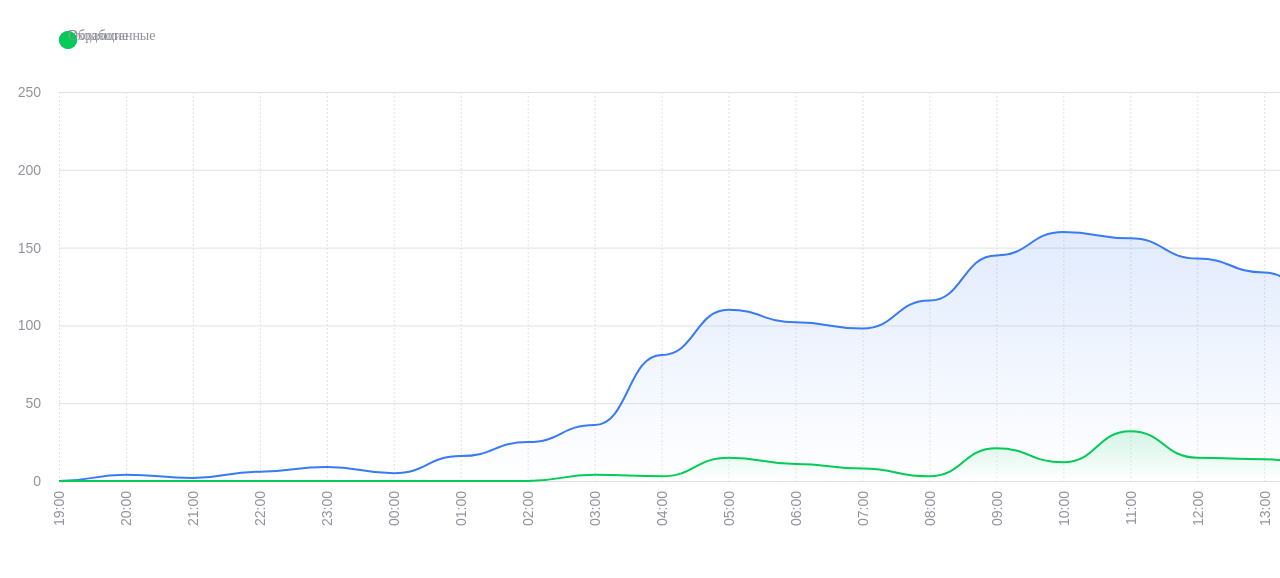
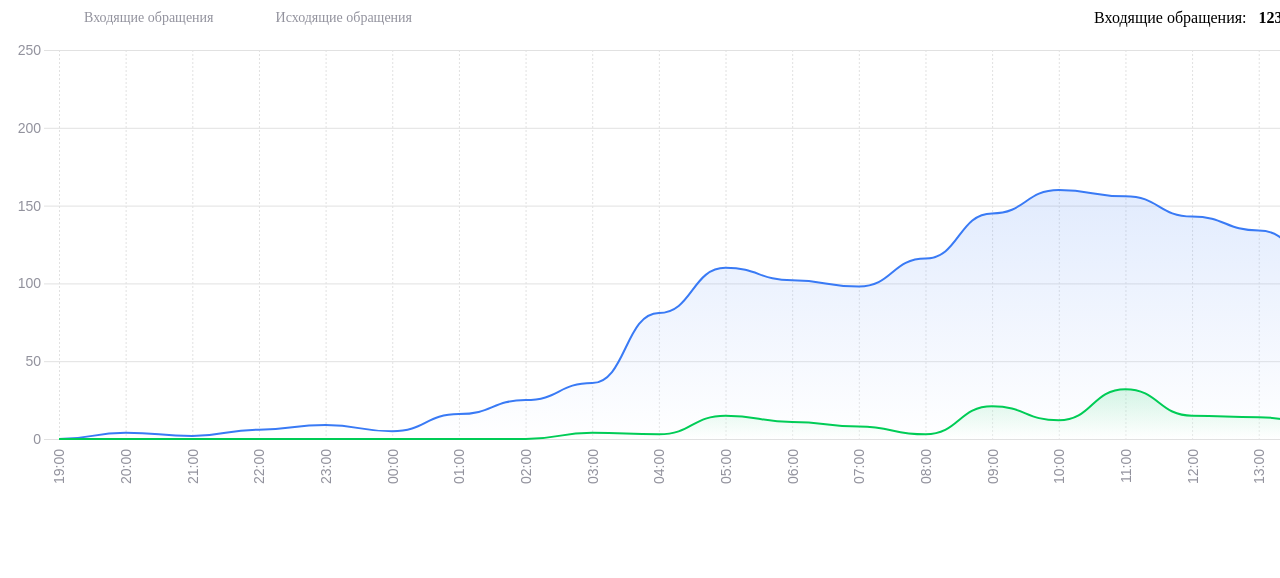
Before and after one commit to UnclaimedWorld/linear-chart-001, a website: page index.html in a window 1280 px wide. Shown: the top 578 px of the page. Drawn offline with nearby package versions, Linux system fonts and the light colour scheme.

Commit message:
Legend base layout

```diff
--- a/index.html
+++ b/index.html
@@ -9,16 +9,10 @@
         .domain {
             stroke: none;
         }
-        .tick line {
-            /* stroke: none; */
-        }
         .tick text {
             font-size: 14px;
             font-weight: 500;
             color: #92929D;
-        }
-        .left-axis text {
-            transform: translateX(-15px);
         }
         .selected line {
             stroke: #717171;
@@ -27,10 +21,85 @@
         .selected text {
             fill: #454142;
         }
+
+        .c-chart-info {
+            padding: 0 8px 0 50px;
+            display: flex;
+            align-items: flex-start;
+            justify-content: space-between;
+        }
+        .c-chart-info__wrap {
+            margin: -16px 0 0 -97px;
+            display: flex;
+            align-items: flex-start;
+            flex-wrap: wrap;
+        }
+        .c-chart-info__wrap--small-size {
+            margin-left: -36px;
+        }
+        .c-chart-info__wrap--end-pos {
+            justify-content: flex-end;
+            min-width: 40%;
+        }
+        .c-legend {
+            margin: 16px 0 0 36px;
+            display: flex;
+            align-items: center;
+        }
+        .c-legend__color {
+            width: 18px;
+            height: 18px;
+            border-radius: 100%;
+            margin-right: 8px;
+        }
+        .c-legend__name {
+            color: #92929D;
+            font-size: 14px;
+            font-weight: 500;
+            line-height: 20px;
+            letter-spacing: 0.5%;
+        }
+        .c-total {
+            margin-left: 97px;
+            margin-top: 16px;
+            display: flex;
+            align-items: center;
+            font-size: 16px;
+            line-height: 20px;
+            font-weight: 500;
+            letter-spacing: 0.5%;
+        }
+        .c-total__value {
+            margin-left: 12px;
+            font-weight: 600;
+        }
     </style>
 </head>
 <body>
-    <div id="chart"></div>
+    <div id="chart" style="width: 1592px">
+        <div class="c-chart-info">
+            <div class="c-chart-info__wrap c-chart-info__wrap--small-size">
+                <div class="c-legend">
+                    <div class="c-legend__color"></div>
+                    <div class="c-legend__name">Входящие обращения</div>
+                </div>
+                <div class="c-legend">
+                    <div class="c-legend__color"></div>
+                    <div class="c-legend__name">Исходящие обращения</div>
+                </div>
+            </div>
+            <div class="c-chart-info__wrap c-chart-info__wrap--end-pos">
+                <div class="c-total">
+                    <div class="c-total__name">Входящие обращения:</div>
+                    <div class="c-total__value">1234</div>
+                </div>
+                <div class="c-total">
+                    <div class="c-total__name">Исходящие обращения:</div>
+                    <div class="c-total__value">1234</div>
+                </div>
+            </div>
+        </div>
+    </div>
     <script src="./node_modules/d3/dist/d3.min.js"></script>
     <script src="./script.js"></script>
 </body>
--- a/script.js
+++ b/script.js
@@ -123,13 +123,14 @@
 
 ];
 
-      const svg = d3.select('#chart').append('svg');
+const chart = d3.select('#chart');
+const svg = chart.append('svg');
 const height = 389;
-      const width = 1540;
 const marginLeft = 51;
-      const marginTop = 84;
+const marginTop = 22;
 const marginRight = 8;
 const marginBottom = 94;
+const width = chart.node().clientWidth - marginLeft - marginRight;
 const totalWidth = width + marginLeft + marginRight;
 const totalHeight = height + marginTop + marginBottom;
 svg.attr('width', totalWidth + 'px');
@@ -141,7 +142,7 @@
 const appendLeftAxis = () => {
     svg.append('g')
         .attr('class', 'left-axis')
-              .style('transform', `translate(${width+marginLeft}px, ${marginTop}px)`)
+        .style('transform', `translate(${width+marginLeft-15}px, ${marginTop}px)`)
         .call(d3.axisLeft().scale(yScale).ticks(5).tickSize(width))
         .selectAll('line').attr('stroke', '#E1E1E1')
         .select('.domain').remove()
@@ -323,21 +324,7 @@
 };
 
 const appendLegend = () => {
-          const g = svg.append('g');
-          g.attr('transform', `translate(${marginLeft + 9}, ${32})`)
-
-          dataLines.forEach(d => {
-              g
-                  .append('circle')
-                  .attr('r', 9)
-                  .attr('fill', d.color)
-              g.append('text')
-                  .style('font-size', '14px')
-                  .style('font-weight', 500)
-                  .style('fill', '#92929D')
-                  .text(d.name);
-              console.log(g.style('width'))
-          });
+  const legendGroup = d3.select('#chart').append('div');
 };
 
 appendLeftAxis();
```
Lines whose indentation alone changed are shown as unchanged.
